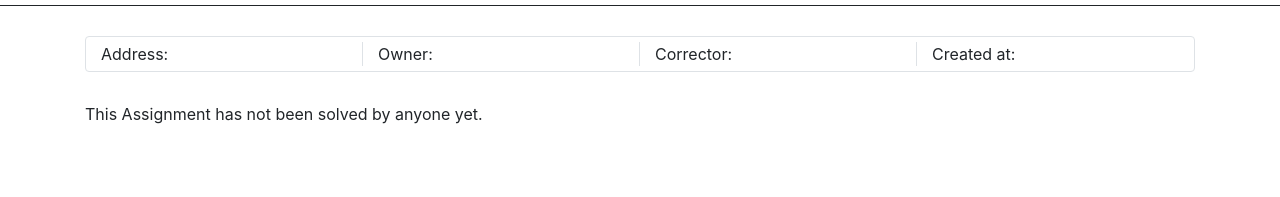
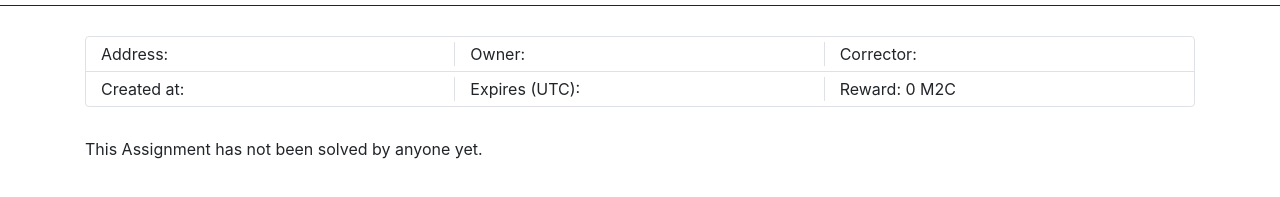
Before and after one commit to nichoio/mark-two, a website: page src/views/task.html in a window 1280 px wide. Shown: the part 51-248 px from the top of the page. Drawn offline with nearby package versions, Linux system fonts and the light colour scheme; files that its build step writes are made by us from their sources.

Commit message:
add reward and end date info to task view

```diff
--- a/src/css/style.css
+++ b/src/css/style.css
@@ -97,10 +97,13 @@ h6 {
 }
 
 #taskInfo {
+	border-radius: .25rem;
+	margin-bottom: 30px;
+}
+
+.taskInfoRow {
 	padding-top: 5px;
 	padding-bottom: 5px;
-	margin-bottom: 30px;
-	border-radius: .25rem;
 	margin-left: 0px;
 	margin-right: 0px;
 }
--- a/src/views/task.html
+++ b/src/views/task.html
@@ -3,11 +3,24 @@
 {% block headline %}{{ task.question }}{% endblock %}
 {% block subheadline %}<span class="badge badge-info keywordSpan">{{ task.keyword }}</span>{% endblock %}
 {% block content %}
-  <div class="row border" id="taskInfo">
-        <div class="col-lg-3 border-right">Address: {{conShort}}</div>
-        <div class="col-lg-3 border-right">Owner: {{ownShort}}</div>
-        <div class="col-lg-3 border-right" id="correctorInfo">Corrector: {{corShort}}</div>
-        <div class="col-lg-3">Created at: {{task.created_utc}}</div>
+  <div class="border" id="taskInfo">
+    <div class="row border-bottom taskInfoRow">
+          <div class="col-lg-4 border-right">Address: {{conShort}}</div>
+          <div class="col-lg-4 border-right">Owner: {{ownShort}}</div>
+          <div class="col-lg-4" id="correctorInfo">Corrector: {{corShort}}</div>
+    </div>
+    <div class="row taskInfoRow">
+          <div class="col-lg-4 border-right">Created at: {{task.created_utc}}</div>
+          <div class="col-lg-4 border-right">Expires (UTC): {{task.end_utc}}</div>
+          <div class="col-lg-4">
+            Reward:
+            {% if task.token_amount %}
+              {{task.token_amount}} M2C
+            {% else %}
+              0 M2C
+            {% endif %}
+          </div>
+    </div>
   </div>
 
   <div class="list-group" id="answerList">
@@ -29,7 +42,6 @@
 
         //if this score is confirmed - offer "Mark" button
         if ($(this).find('.scoreUnconfirmed').length == 0) {
-          console.log("NOT FOUND");
           $(this).find('.scoreRow').append(
             '<span class="float-right form-inline">' +
             '<input class="form-control scoreInput"/>' +
@@ -45,7 +57,6 @@
           }
         }
         else { //else signalize that score is being processed
-          console.log("UNCONFIRMED FOUND");
           $(this).find('.scoreRow').append(
             '<span class="float-right form-inline">' +
             '<button type="button" class="btn btn-primary disabledButton">' +
```
